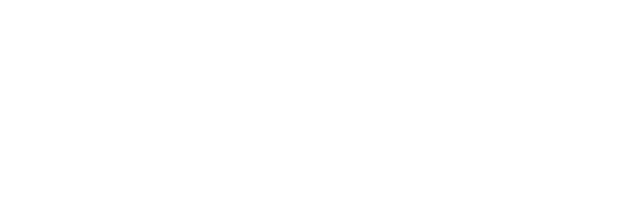
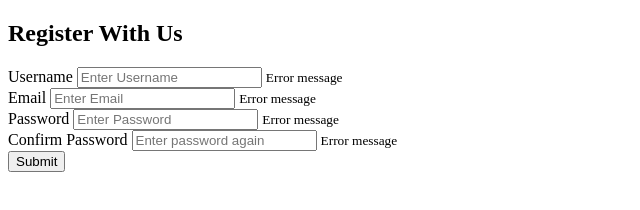
Before and after one commit to andrewrey/jsProject1, a plain HTML site: page index.html in a window 1280 px wide. Shown: the whole page, without its empty margins (0-640 px from the left). Drawn offline with Linux system fonts and the light colour scheme.

Commit message:
basic form completed

```diff
--- a/index.html
+++ b/index.html
@@ -7,6 +7,32 @@
     <link rel="stylesheet" href="css/style.css" />
   </head>
   <body>
+    <div class="container">
+      <form id="form" class="form">
+        <h2>Register With Us</h2>
+        <div class="form-control">
+          <label for="username">Username</label>
+          <input type="text" id="username" placeholder="Enter Username" />
+          <small>Error message</small>
+        </div>
+        <div class="form-control">
+          <label for="email">Email</label>
+          <input type="text" id="email" placeholder="Enter Email" />
+          <small>Error message</small>
+        </div>
+        <div class="form-control">
+          <label for="password">Password</label>
+          <input type="password" id="password" placeholder="Enter Password" />
+          <small>Error message</small>
+        </div>
+        <div class="form-control">
+          <label for="password2">Confirm Password</label>
+          <input type="password" id="password2" placeholder="Enter password again" />
+          <small>Error message</small>
+        </div>
+        <button type="submit">Submit</button>
+      </form>
+    </div>
     <script src="js/app.js"></script>
   </body>
 </html>
```
